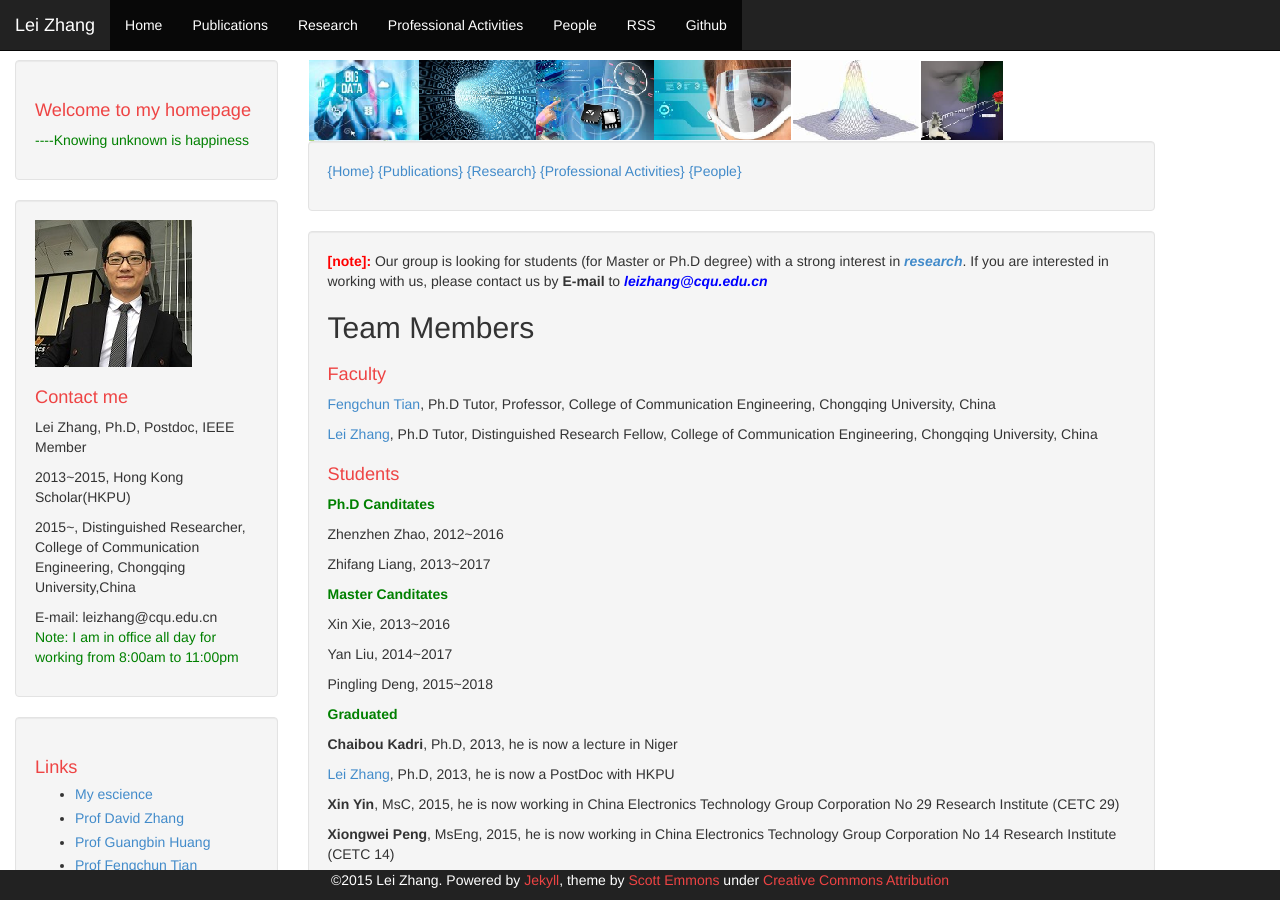
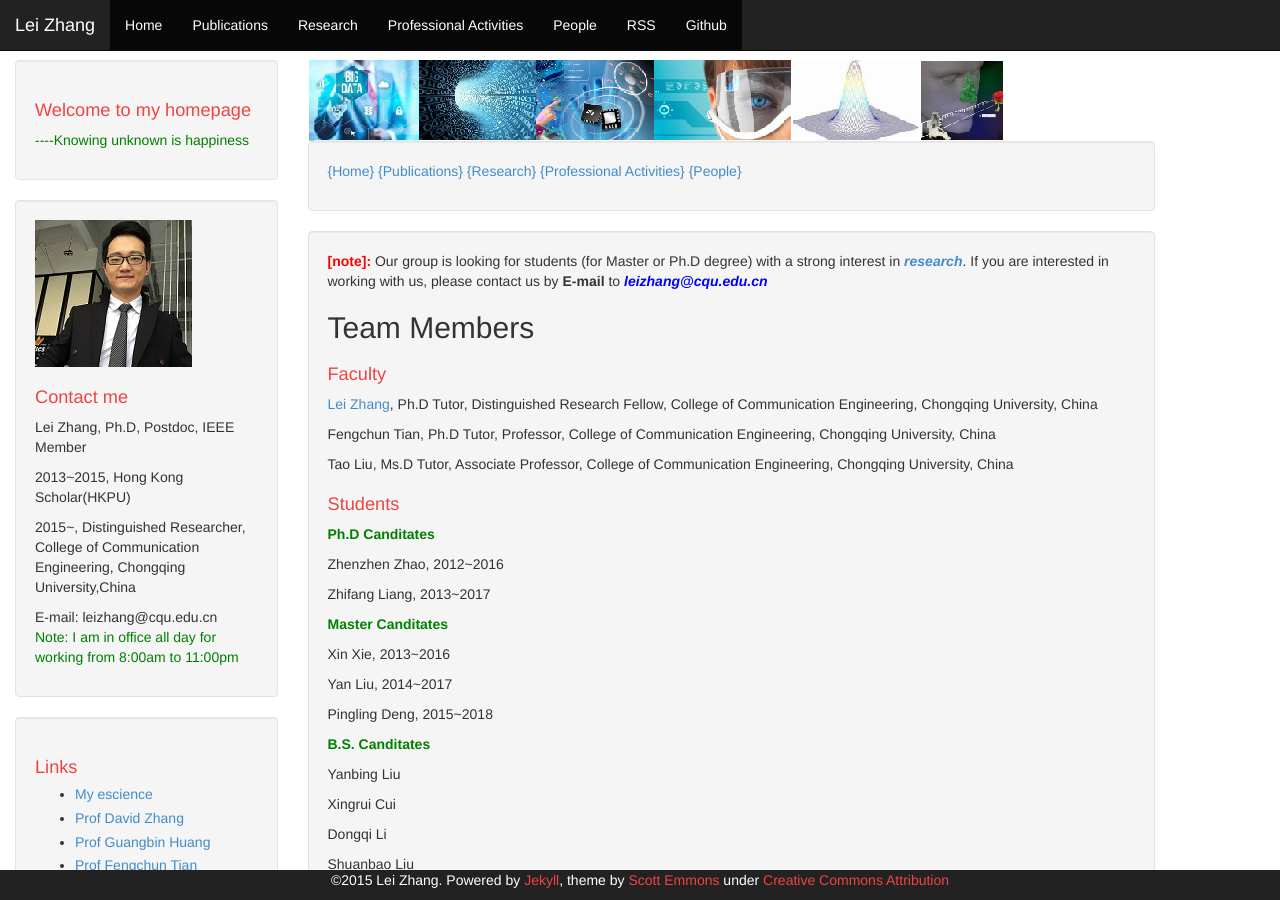
Before and after one commit to DrLeiZhang/website, a Jekyll site: the page built from people.html, in a window 1280 px wide and 900 px high. Built offline with Jekyll 4.4.1, drawn with Linux system fonts in a browser that asks for light colours; Markdown is read by kramdown in place of the engine named in the settings.

Commit message:
Update
Signed-off-by: leizhang@cqu.edu.cn <leizhang@cqu.edu.cn>

```diff
--- a/people.html
+++ b/people.html
@@ -11,10 +11,11 @@ layout: default
 <B style="color:red;">[note]:</B> Our group is looking for students (for Master or Ph.D degree) with a strong interest in <I><B><a href="http://www.leizhang.tk/">research</a></B></I>. If you are interested in working with us, please contact us by <B>E-mail</B> to <I><B style="color:blue;">leizhang@cqu.edu.cn</B></I>
 <h2>Team Members
 <h1>Faculty</h1>
-<p><a href="http://www.ccee.cqu.edu.cn/index.aspx?lanmuid=75&sublanmuid=738&id=591">Fengchun Tian</a>, Ph.D Tutor, Professor, College of Communication Engineering, Chongqing University, China</p>
-
 <p><a href="http://www.escience.cn/people/lei/index.html">Lei Zhang</a>, Ph.D Tutor, Distinguished Research Fellow, College of Communication Engineering, Chongqing University, China
 
+<p>Fengchun Tian, Ph.D Tutor, Professor, College of Communication Engineering, Chongqing University, China</p>
+
+<p> Tao Liu, Ms.D Tutor, Associate Professor, College of Communication Engineering, Chongqing University, China</p>
 
 <h1>Students</h1>
 <p style="color:green;"><h0><B>Ph.D Canditates</B></h0></p>
@@ -25,6 +26,12 @@ layout: default
 <p>Xin Xie, 2013~2016</p>
 <p>Yan Liu, 2014~2017</p>
 <p>Pingling Deng, 2015~2018</p>
+
+<p style="color:green;"><h0><B>B.S. Canditates</B></h0></p>
+<p>Yanbing Liu</p>
+<p>Xingrui Cui</p>
+<p>Dongqi Li</p>
+<p>Shuanbao Liu</p>
 
 <p style="color:green"><h0><B>Graduated</B></h0></p>
 <p><B>Chaibou Kadri</B>, Ph.D, 2013, he is now a lecture in Niger</p>
```
